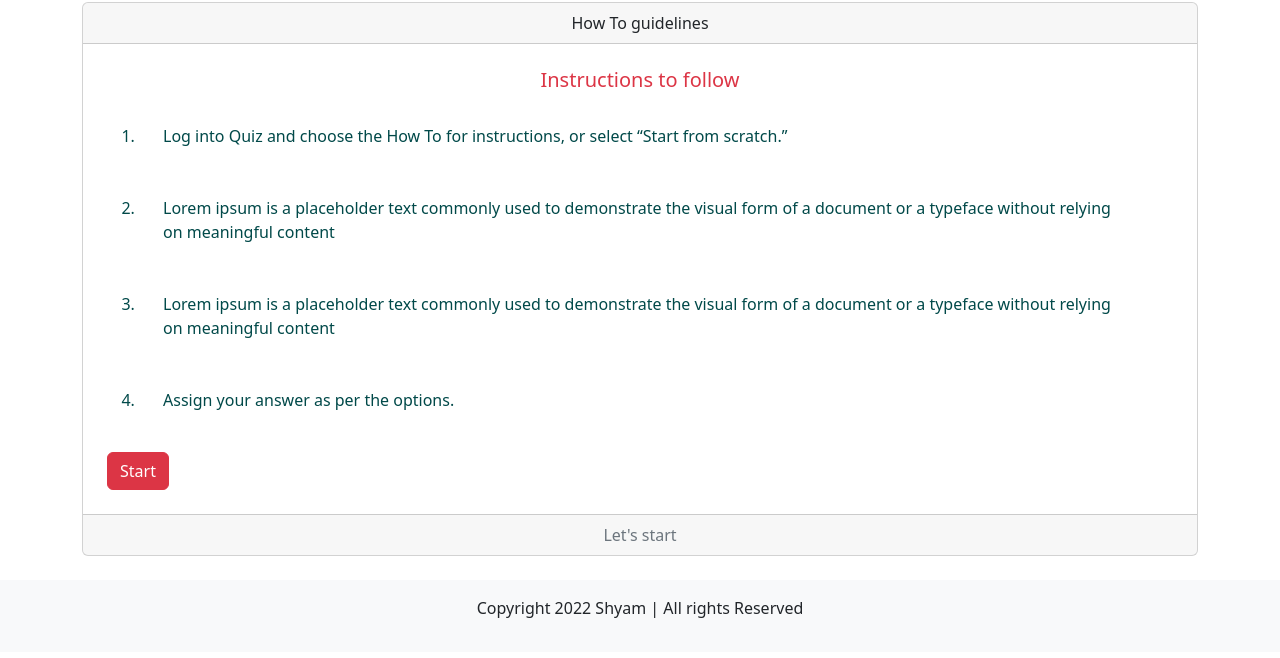
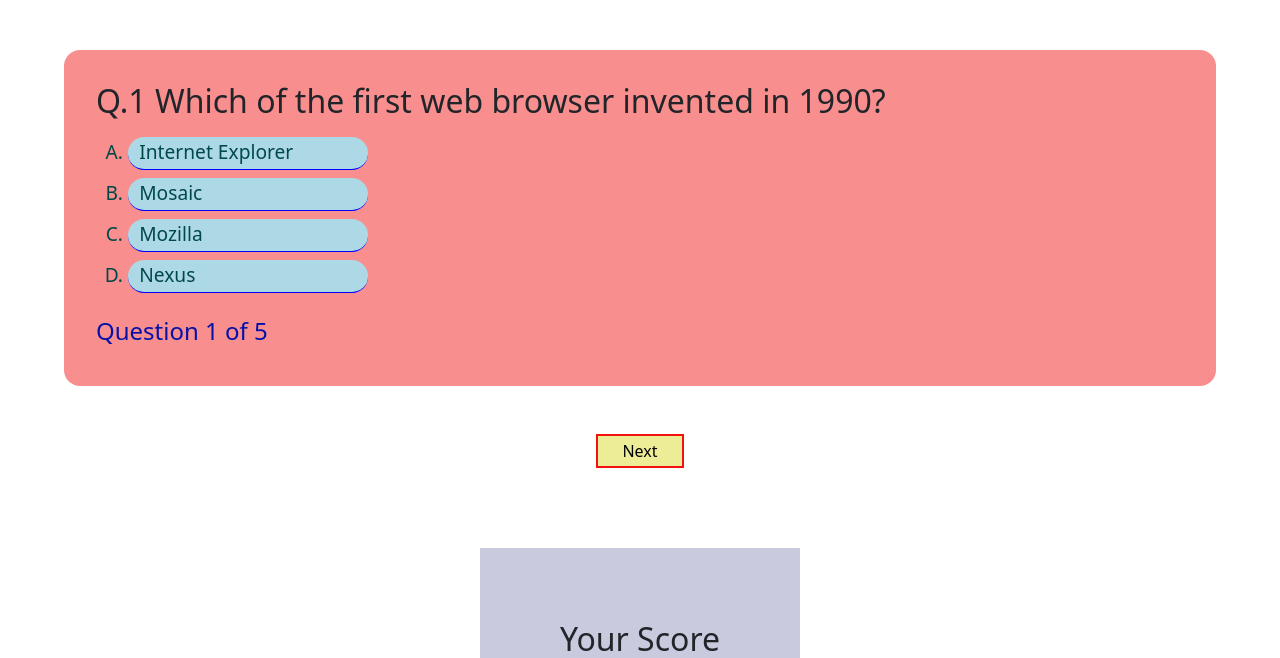
Before and after one commit to ShyamKalapurakal/Project2Quiz, a plain HTML site: page quiz.html in a window 1280 px wide. Shown: the part 1690-2348 px from the top of the page. Drawn offline with nearby package versions, Linux system fonts and the light colour scheme; files that its build step writes are made by us from their sources.

Commit message:
Quizfile

```diff
--- a/quiz.html
+++ b/quiz.html
@@ -30,9 +30,6 @@
                 <a class="nav-link" href="#aboutyou"> About You </a>
             </li>
             <li class="nav-item">
-                <a class="nav-link" href="#howto"> How To </a>
-            </li>
-            <li class="nav-item">
                 <a class="nav-link" href="#quiz"> Quiz </a>
             </li>
         </ul>
@@ -58,7 +55,7 @@
                     <h1 class="text-danger text-uppercase fs-1 fw-bold"> The Wise Quacks </h1>
                     <h2 class="fs-4"> I love anything quiz-related </h2>
                     <p class="mt-4 text-muted"> A quiz is a form of game or mind sport in which players attempt to answer questions correctly about a certain or variety of subjects. Quizzes can be used as a brief assessment in education and similar fields to measure growth in knowledge, abilities, or skills. </p>
-                    <a href="#howto" class="btn btn-danger px-3 mt-4"> How To </a>
+                    <a href="#quiz" class="btn btn-danger px-3 mt-4"> Start </a>
                 </div>
             </div>
         </div>
@@ -79,7 +76,7 @@
 
 <!-- about you section starts -->
 
-<section class="contact py-5" id="contact">
+<section class="contact py-5" id="aboutyou">
     <div class="container-lg py-4">
         <div class="row justify-content-center">
             <div class="col-lg-8">
@@ -163,45 +160,6 @@
 
 <!-- about you section ends -->
 
-
-<!-- how to section starts -->
-
-<section class="p-4" id="howto-section">
-    <div class="container">
-        <h1 class="text-center text-danger"> How To </h1>
-        <div class="card">
-            <div class="card-header text-center">
-              How To guidelines
-            </div>
-            <div class="p-4 card-body">
-              <h5 class="card-title text-center text-danger"> Instructions to follow </h5>
-              <ol type="1">
-                <li class="p-4"> Log into Quiz and choose the How To for instructions, or select “Start from scratch.” </li>
-                <li class="p-4">Lorem ipsum is a placeholder text commonly used to demonstrate the visual form of a document or a typeface without relying on meaningful content</li>
-                <li class="p-4">Lorem ipsum is a placeholder text commonly used to demonstrate the visual form of a document or a typeface without relying on meaningful content</li>
-                <li class="p-4"> Assign your answer as per the options. </li>
-            </ol>
-              <a href="#quiz" class="btn btn-danger"> Start </a>
-            </div>
-            <div class="card-footer text-muted text-center">
-              Let's start
-            </div>
-          </div>
-
-</section>
-
-<footer class="p-3 bg-light">
-    <div class="container">
-        <div class="row">
-            <div class="col-md-12 text-center text-dark">
-                <p> Copyright 2022 Shyam | All rights Reserved </p>
-            </div>
-        </div>
-    </div>
-  </footer>
-
-<!-- how to section ends -->
-
 <!-- quiz section starts -->
 
 <div class="quiz-container">
--- a/quiz.js
+++ b/quiz.js
@@ -1,28 +1,28 @@
 var questionBank = [
     {
-        question : 'Eritrea, which became the 182nd member of the UN in 1993, is in the continent of?',
-        option : ['Asia','Africa','Europe','Australia'],
-        answer : 'Africa'
+        question : 'Which of the first web browser invented in 1990?',
+        option : ['Internet Explorer','Mosaic','Mozilla','Nexus'],
+        answer : 'Nexus'
     },
     {
-        question : 'Garampani sanctuary is located at?',
-        option : ['Junagarh, Gujarat','Diphu, Assam','Kohima, Nagaland','Gangtok, Sikkim'],
-        answer : 'Diphu, Assam'
+        question : 'Which of the following programming language is used to create programs like applets?',
+        option : ['COBOL','C Language','Java','BASIC'],
+        answer : 'Java'
     },
     {
-        question : 'For which of the following disciplines is Nobel Prize awarded?',
-        option : ['Physics and Chemistry','Physiology or Medicine','Literature, Peace and Economics','All of the above'],
-        answer : 'All of the above'
+        question : 'Firstcomputer virus is known as?',
+        option : ['Rabbit','Creeper Virus','Elk Cloner','SCA Virus'],
+        answer : 'Creeper Virus'
     },
     {
-        question : 'Hitler party which came into power in 1933 is known as?',
-        option : ['Labour Party','Nazi Party','Ku-Klux-Klan','Democratic Party'],
-        answer : 'Nazi Party'
+        question : 'Which one programming language is exclusively used fo artifical intelligence?',
+        option : ['C','Java','J2EE','Prolog'],
+        answer : 'Prolog'
     },
     {
-        question : 'First human heart transplant operation conducted by Dr. Christiaan Barnard on Louis Washkansky, was conducted in?',
-        option : ['1967','1968','1958','1922'],
-        answer : '1967'
+        question : 'Which of the following is not a database management software?',
+        option : ['MySQL','Oracle','Sybase','COBOL'],
+        answer : 'COBOL'
     }
 
 ]
```
